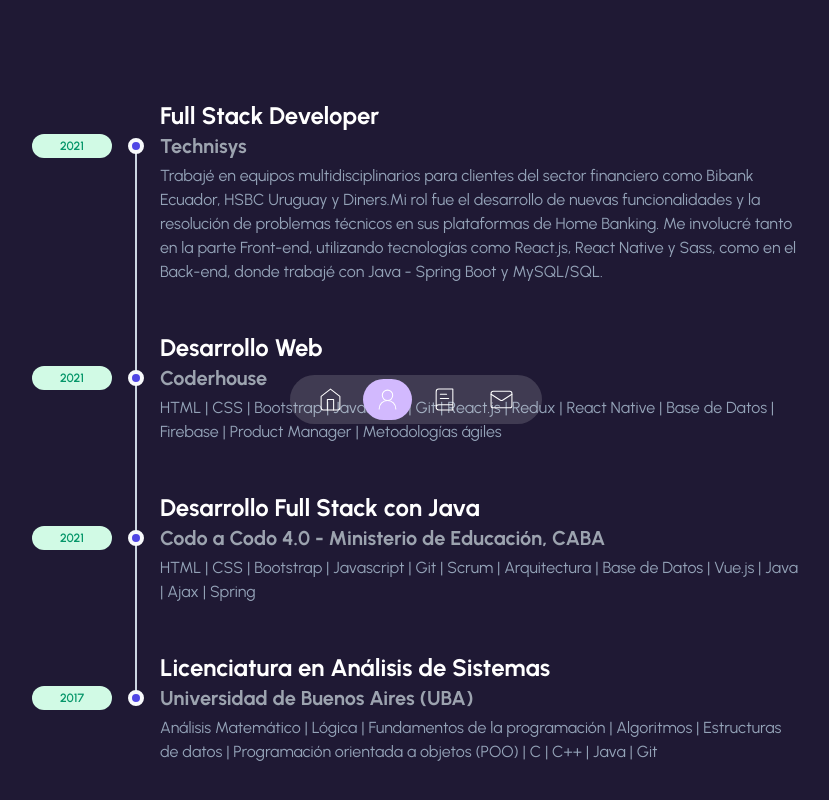
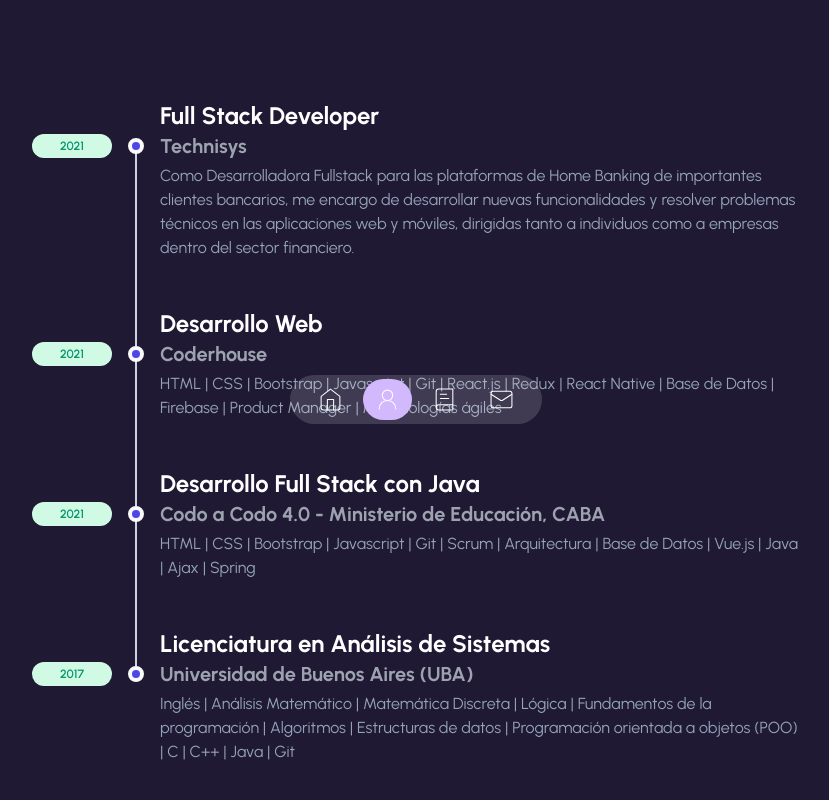
Before and after one commit to marinaoreskovic/marina-oreskovic-web, a Next.js app: page /about-me in a window 1280 px wide. Shown: the part 336-1136 px from the top of the page, without its empty margins (224-1053 px from the left). Built offline with nearby package versions, Linux system fonts and the light colour scheme.

Commit message:
Update about-me text.tsx

```diff
--- a/data.tsx
+++ b/data.tsx
@@ -57,7 +57,7 @@
         id: 1,
         title: "Full Stack Developer",
         subtitle: "Technisys",
-        description: "Trabajé en equipos multidisciplinarios para clientes del sector financiero como Bibank Ecuador, HSBC Uruguay y Diners.Mi rol fue el desarrollo de nuevas funcionalidades y la resolución de problemas técnicos en sus plataformas de Home Banking. Me involucré tanto en la parte Front-end, utilizando tecnologías como React.js, React Native y Sass, como en el Back-end, donde trabajé con Java - Spring Boot y MySQL/SQL.",
+        description: "Como Desarrolladora Fullstack para las plataformas de Home Banking de importantes clientes bancarios, me encargo de desarrollar nuevas funcionalidades y resolver problemas técnicos en las aplicaciones web y móviles, dirigidas tanto a individuos como a empresas dentro del sector financiero.",
         date: "2021",
     },
     {
@@ -78,7 +78,7 @@
         id: 4,
         title: "Licenciatura en Análisis de Sistemas",
         subtitle: "Universidad de Buenos Aires (UBA)",
-        description: "Análisis Matemático | Lógica | Fundamentos de la programación | Algoritmos | Estructuras de datos | Programación orientada a objetos (POO) | C | C++ | Java | Git",
+        description: "Inglés | Análisis Matemático | Matemática Discreta | Lógica | Fundamentos de la programación | Algoritmos | Estructuras de datos | Programación orientada a objetos (POO) | C | C++ | Java | Git",
         date: "2017",
     },
 ]
```
